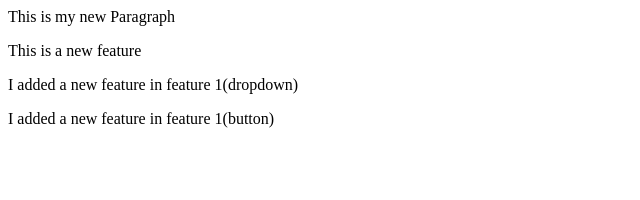
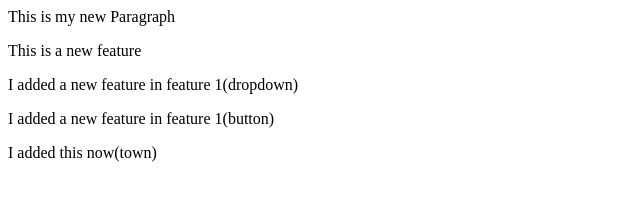
Before and after one commit to Sricheta0203/LocalRepo, a plain HTML site: page index.html in a window 1280 px wide. Shown: the whole page, without its empty margins (0-640 px from the left). Drawn offline with Linux system fonts and the light colour scheme.

Commit message:
Add town

```diff
--- a/index.html
+++ b/index.html
@@ -2,3 +2,4 @@
 <p>This is a new feature</p>
 <p>I added a new feature in feature 1(dropdown)</p>
 <p>I added a new feature in feature 1(button)</p>
+<p>I added this now(town)</p>
```
